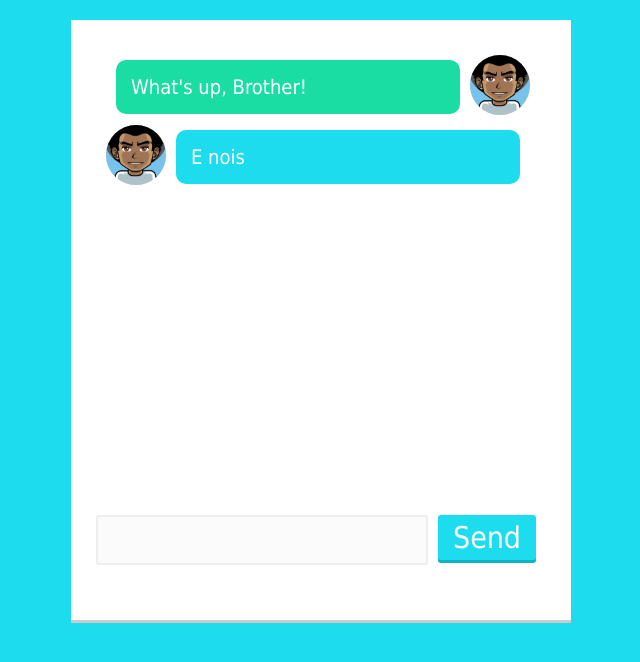
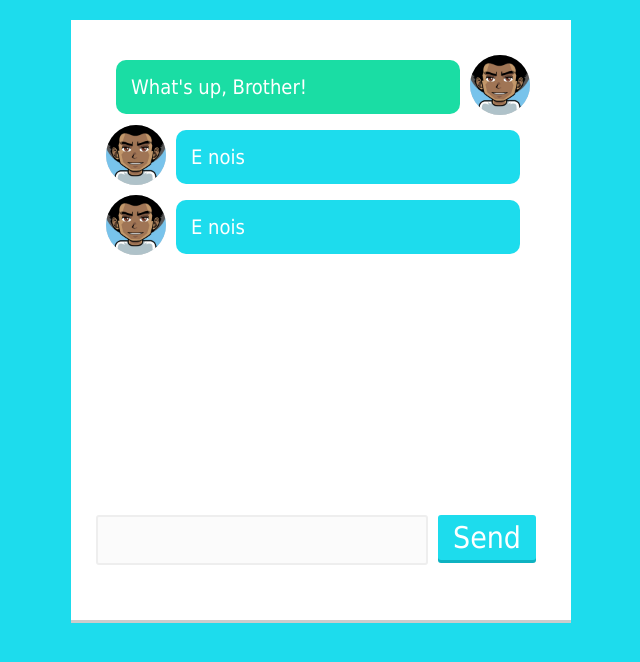
Before and after one commit to Lucasbatistasilveira/atendimentovirtual, a plain HTML site: page Chat/index.html in a window 1280 px wide. Shown: the whole page, without its empty margins (319-959 px from the left). Drawn offline with Linux system fonts and the light colour scheme.

Commit message:
Teste branch

```diff
--- a/Chat/index.html
+++ b/Chat/index.html
@@ -18,6 +18,11 @@
                 <p class="chat-message"> E nois    </p>
             </div>
 
+            <div class="chat bot">
+                <div class="user-photo"><img src="img/bot.png"></div>
+                <p class="chat-message"> E nois    </p>
+            </div>
+
         </div>
 
         <div class="chat-form">
```
